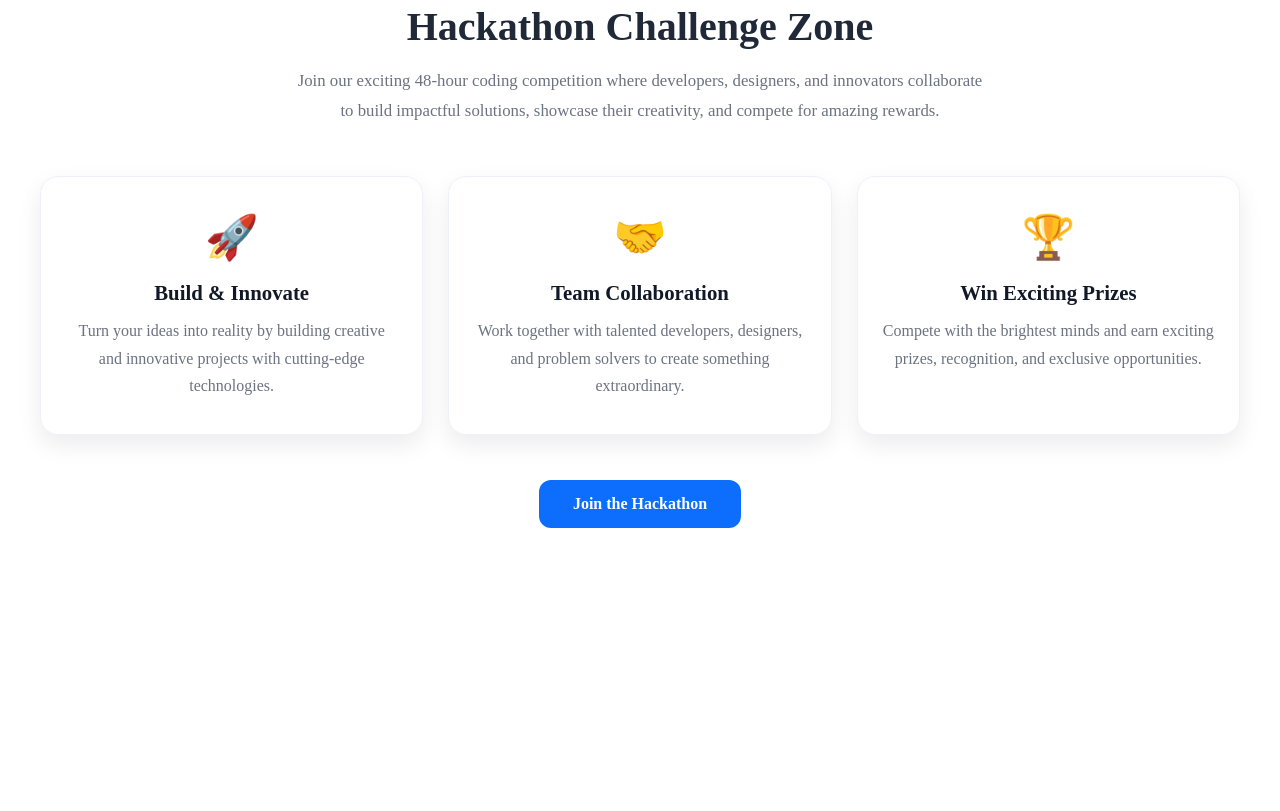
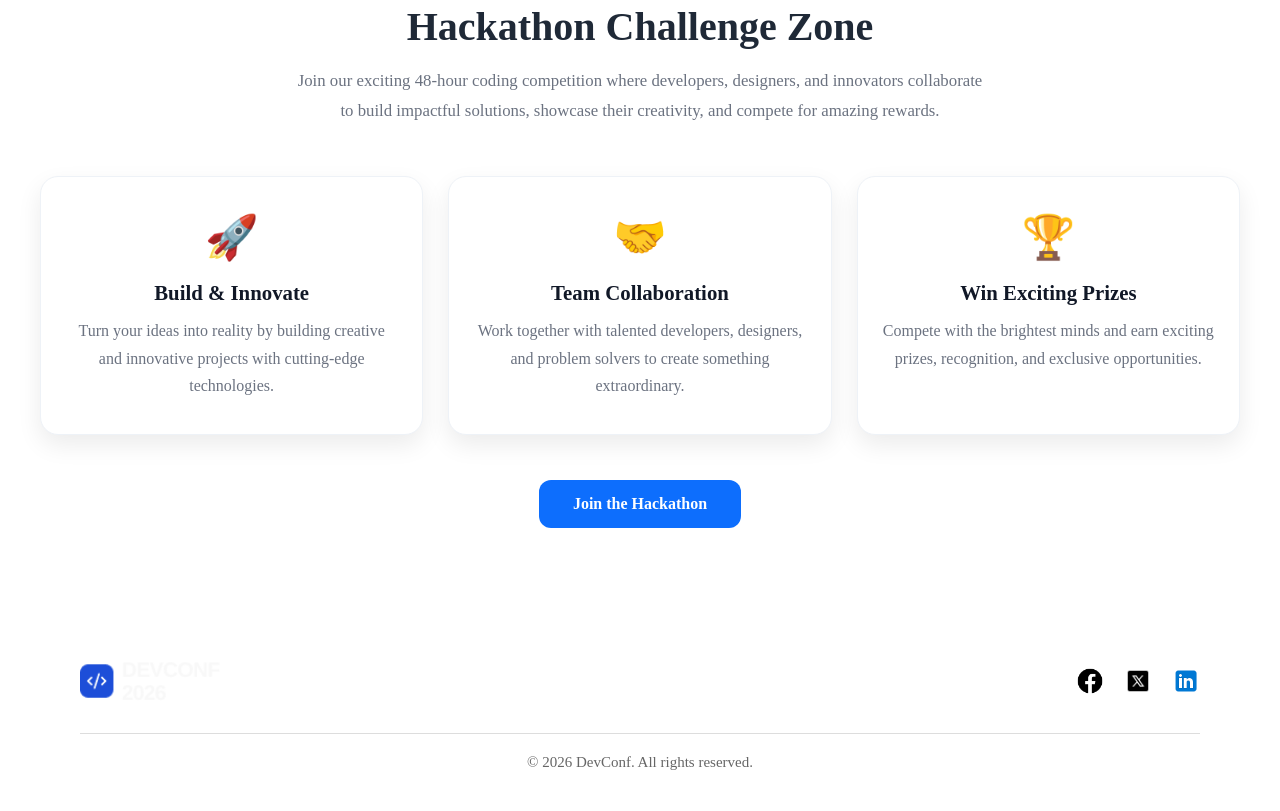
Before and after one commit to mdabdullahallkafe24/First-Assignment, a plain HTML site: page index.html in a window 1280 px wide. Shown: the part 2768-3579 px from the top of the page. Before the commit the page ends 3386 px from the top, so only its background shows below. Drawn offline with Linux system fonts and the light colour scheme.

Commit message:
Updated footer section and improved landing page

```diff
--- a/CSS/index.css
+++ b/CSS/index.css
@@ -476,3 +476,55 @@ margin-bottom: 50px;
         text-align: center;
     }
 }
+
+
+
+/* Footer */
+
+.footer {
+
+    background-color: #ffffff;
+    padding: 40px 80px;
+}
+
+.footer-top {
+
+    display: flex;
+    justify-content: space-between;
+    align-items: center;
+
+    margin-bottom: 25px;
+}
+
+.footer-logo img {
+
+    width: 140px;
+}
+
+.social-links {
+
+    display: flex;
+    gap: 20px;
+}
+
+.social-links img {
+
+    width: 28px;
+    height: 28px;
+
+}
+
+
+.footer hr {
+
+    border: none;
+    border-top: 1px solid #dddddd;
+    margin-bottom: 20px;
+}
+
+.footer p {
+
+    text-align: center;
+    color: #666;
+    font-size: 15px;
+}
--- a/index.html
+++ b/index.html
@@ -288,27 +288,36 @@
 
 
 
+<footer class="footer">
 
+    <div class="footer-top">
 
+        <div class="footer-logo">
+            <img src="Logo/footer-logo.png" alt="">
+        </div>
 
+        <div class="social-links">
 
+            <a href="#">
+                <img src="Logo/icons8-facebook-50.png" alt="">
+            </a>
 
+            <a href="#">
+                <img src="Logo/icons8-twitter-30.png" alt="">
+            </a>
 
+            <a href="#">
+                <img src="Logo/icons8-linkedin-48.png" alt="">
+            </a>
 
+        </div>
 
+    </div>
 
+    <hr>
 
+    <p>© 2026 DevConf. All rights reserved.</p>
 
-
-
-
-
-
-
-
-
-
-
-
+</footer>
 </body>
 </html>
```
Also changed, not shown: Logo/icons8-facebook-50.png (added), Logo/icons8-linkedin-48.png (added), Logo/icons8-twitter-30.png (added).
